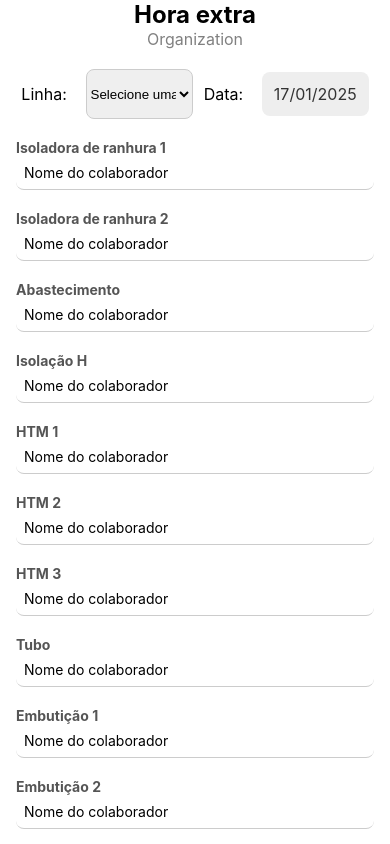
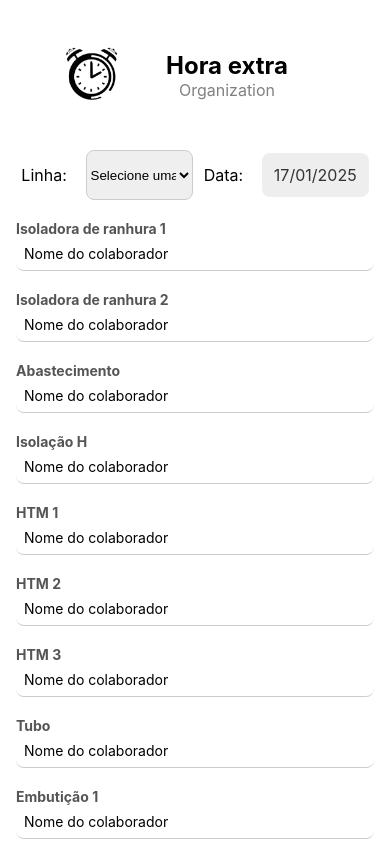
Before and after one commit to otreborBz/appHoraExtra, a React Native app: screen / in a window 390 px wide. Built offline with nearby package versions, Linux system fonts and the light colour scheme.

Commit message:
Finalized 1.0

```diff
--- a/App.js
+++ b/App.js
@@ -5,6 +5,7 @@ import {
   TouchableOpacity,
   View,
   ScrollView,
+  Image
 } from 'react-native';
 import styles from './src/style.js';
 import { SafeAreaProvider, SafeAreaView } from 'react-native-safe-area-context';
@@ -73,8 +74,11 @@ export default function App() {
       <SafeAreaView style={styles.container}>
         <ScrollView contentContainerStyle={styles.scrollContent}>
           <View style={styles.header}>
-            <Text style={styles.title}>Hora extra</Text>
-            <Text style={styles.subtitle}>Organization</Text>
+            <Image source={require('./src/assets/logo.png')} style={styles.image}/>
+            <View style={styles.text}>
+              <Text style={styles.title}>Hora extra</Text>
+              <Text style={styles.subtitle}>Organization</Text>
+            </View>
           </View>
 
           <View style={styles.pickerRow}>
--- a/app.json
+++ b/app.json
@@ -1,7 +1,7 @@
 {
   "expo": {
-    "name": "horaExtraorganization",
-    "slug": "horaExtraorganization",
+    "name": "Hora Extra",
+    "slug": "Hora Extra Organization",
     "version": "1.0.0",
     "orientation": "portrait",
     "icon": "./assets/icon.png",
--- a/src/style.js
+++ b/src/style.js
@@ -10,8 +10,16 @@ const styles = StyleSheet.create({
     paddingBottom: 16,
   },
   header: {
+    flexDirection: 'row',
     alignItems: 'center',
-    marginBottom: 20,
+
+  },
+  image:{
+    width: 150,
+    height: 150,
+  },
+  text:{
+    alignItems: 'center',
   },
   title: {
     fontSize: 24,
```
Also changed, not shown: src/assets/logo.png (added).
